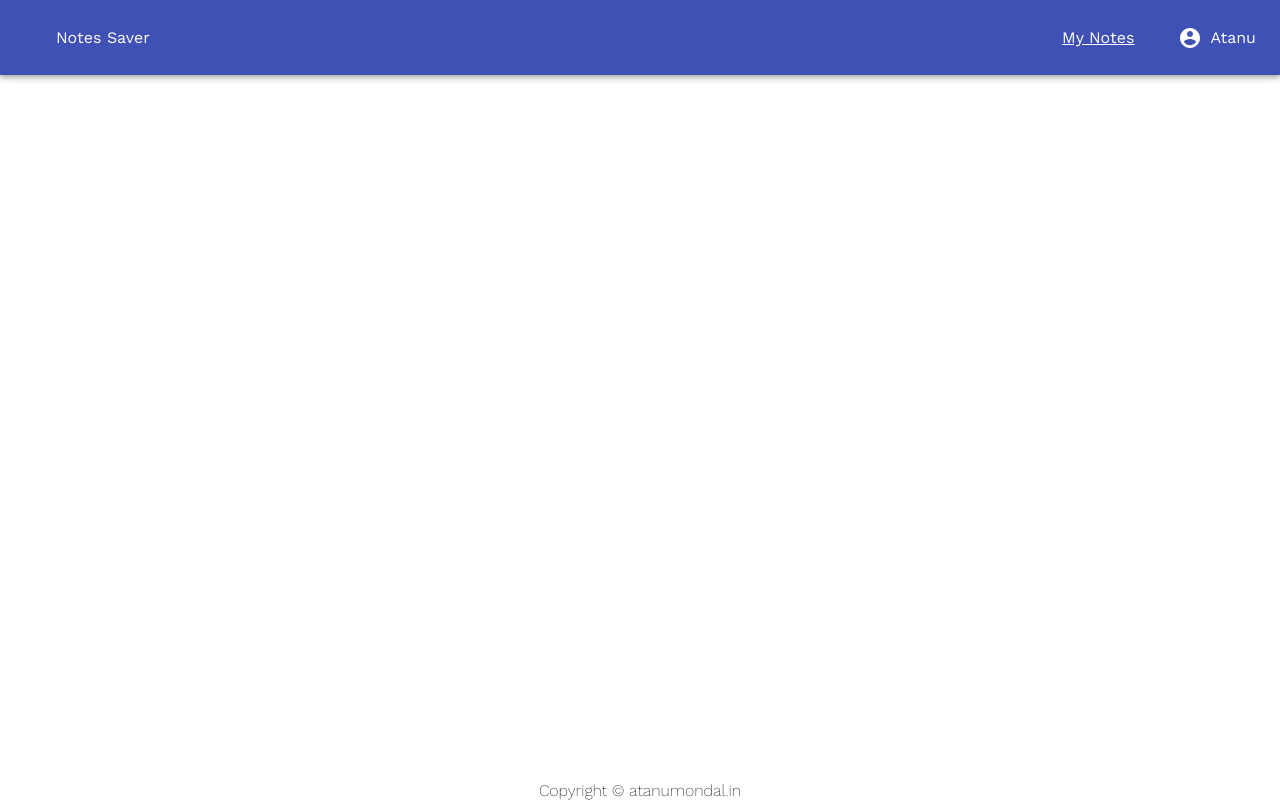
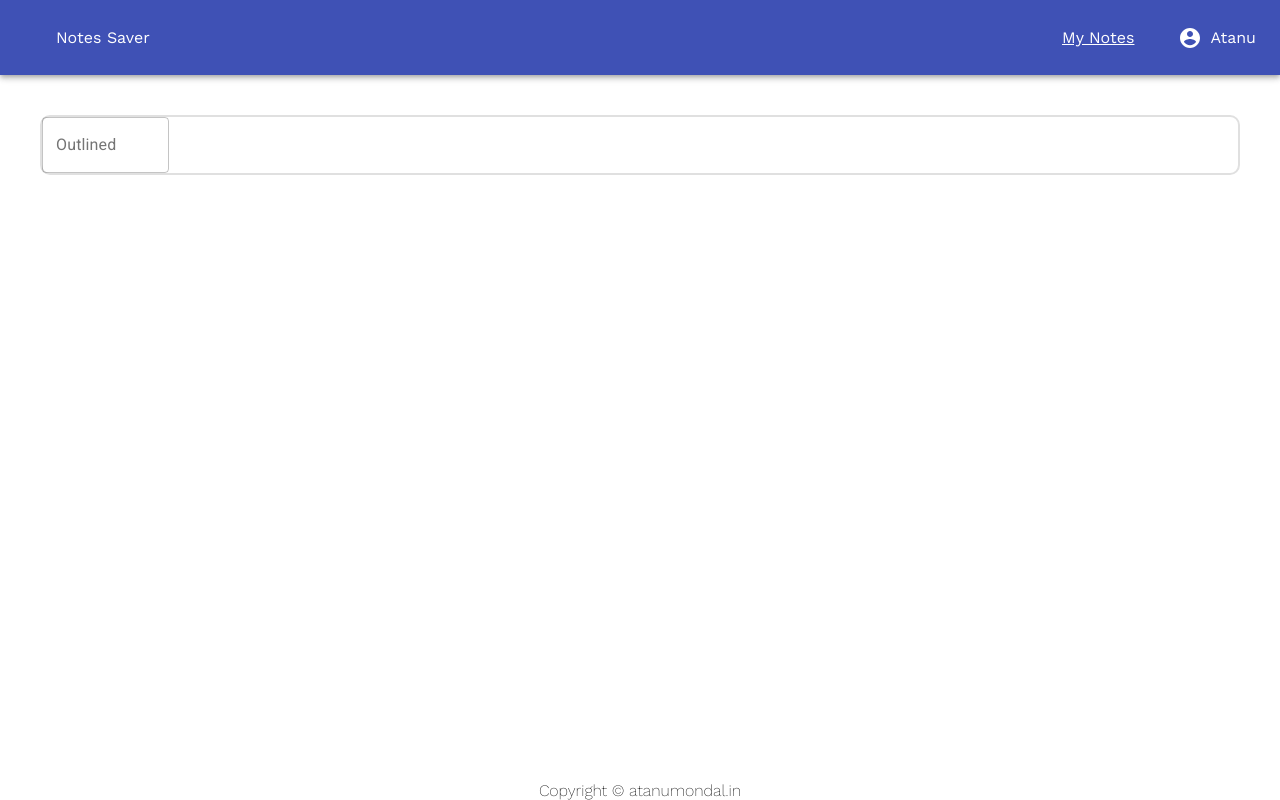
Before and after one commit to atanu12/Note-Saver, a React (Create React App) app in the folder froentend/: page /createnote in a window 1280 px wide. Built offline with nearby package versions, Linux system fonts and the light colour scheme.

Commit message:
added the create notes component

```diff
--- a/froentend/src/App.js
+++ b/froentend/src/App.js
@@ -5,6 +5,7 @@ import Footer from './components/Footer/Footer';
 import Landing from './components/LandingPage/Landing';
 import {BrowserRouter, Route} from 'react-router-dom'
 import MyNotes from './components/MyNotes/MyNotes';
+import CreateNote from './components/CreateNote/CreateNote';
 
 const App =()=> {
   return (
@@ -14,6 +15,7 @@ const App =()=> {
       <main>
         <Route path="/" exact component={Landing} />
         <Route path="/mynotes" component={MyNotes} />
+        <Route path="/createnote" component={CreateNote} />
       </main>
       <Footer/>
 
--- /dev/null
+++ b/froentend/src/components/CreateNote/CreateNote.js
@@ -0,0 +1,29 @@
+import { FormControl, makeStyles, TextField } from "@material-ui/core";
+import React from "react";
+
+const useStyles = makeStyles((theme) => ({
+  create_note_main_wrapper: {
+    margin: "40px 40px",
+    border: "2px solid #e0e0e0",
+    borderRadius: "10px",
+  },
+  notesField: {
+    width: "60%",
+  },
+}));
+const CreateNote = () => {
+  const classes = useStyles();
+  return (
+    <div className={classes.create_note_main_wrapper}>
+      <FormControl>
+        <TextField
+          className={classes.notesField}
+          label="Outlined"
+          variant="outlined"
+        />
+      </FormControl>
+    </div>
+  );
+};
+
+export default CreateNote;
```
